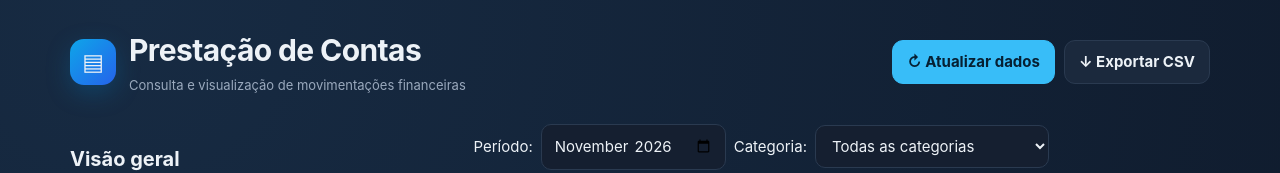
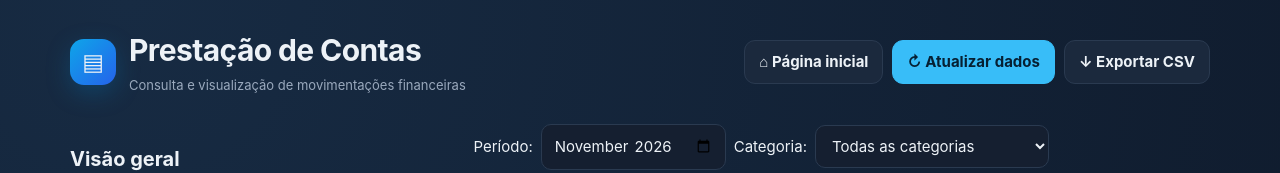
Before and after one commit to tsilva1982/teste, a plain HTML site: page prestacao_contas/prestacao.html in a window 1280 px wide. Shown: the top 173 px of the page. Drawn offline with Linux system fonts and the light colour scheme.

Commit message:
Adiciona navegação de retorno à página inicial

```diff
--- a/prestacao_contas/prestacao.html
+++ b/prestacao_contas/prestacao.html
@@ -26,6 +26,7 @@ h1{font-size:clamp(22px,4vw,30px);margin:0;letter-spacing:-.6px}
 .btn:hover{filter:brightness(1.18);transform:translateY(-1px)}
 .btn.primary{background:var(--accent);border-color:var(--accent);color:#062033}
 .btn.danger{color:#fecdd3;border-color:#7f3446;background:#3a1c2a}
+.home-link{text-decoration:none;display:inline-flex;align-items:center;justify-content:center}
 .hero{display:flex;justify-content:space-between;align-items:end;gap:15px;margin:24px 0 16px}
 .hero h2{margin:0;font-size:20px}.hero p{margin:4px 0 0;color:var(--muted)}
 .period{background:var(--panel);border:1px solid var(--line);color:var(--text);padding:10px 12px;border-radius:10px}
@@ -63,6 +64,7 @@ footer{text-align:center;color:#718198;font-size:12px;margin-top:28px}
     <div><h1>Prestação de Contas</h1><p class="sub">Consulta e visualização de movimentações financeiras</p></div>
   </div>
   <div class="header-actions">
+    <a class="btn home-link" href="./index.html">⌂ Página inicial</a>
     <button class="btn primary" id="refreshBtn">↻ Atualizar dados</button>
     <button class="btn" id="exportBtn">↓ Exportar CSV</button>
   </div>
```
